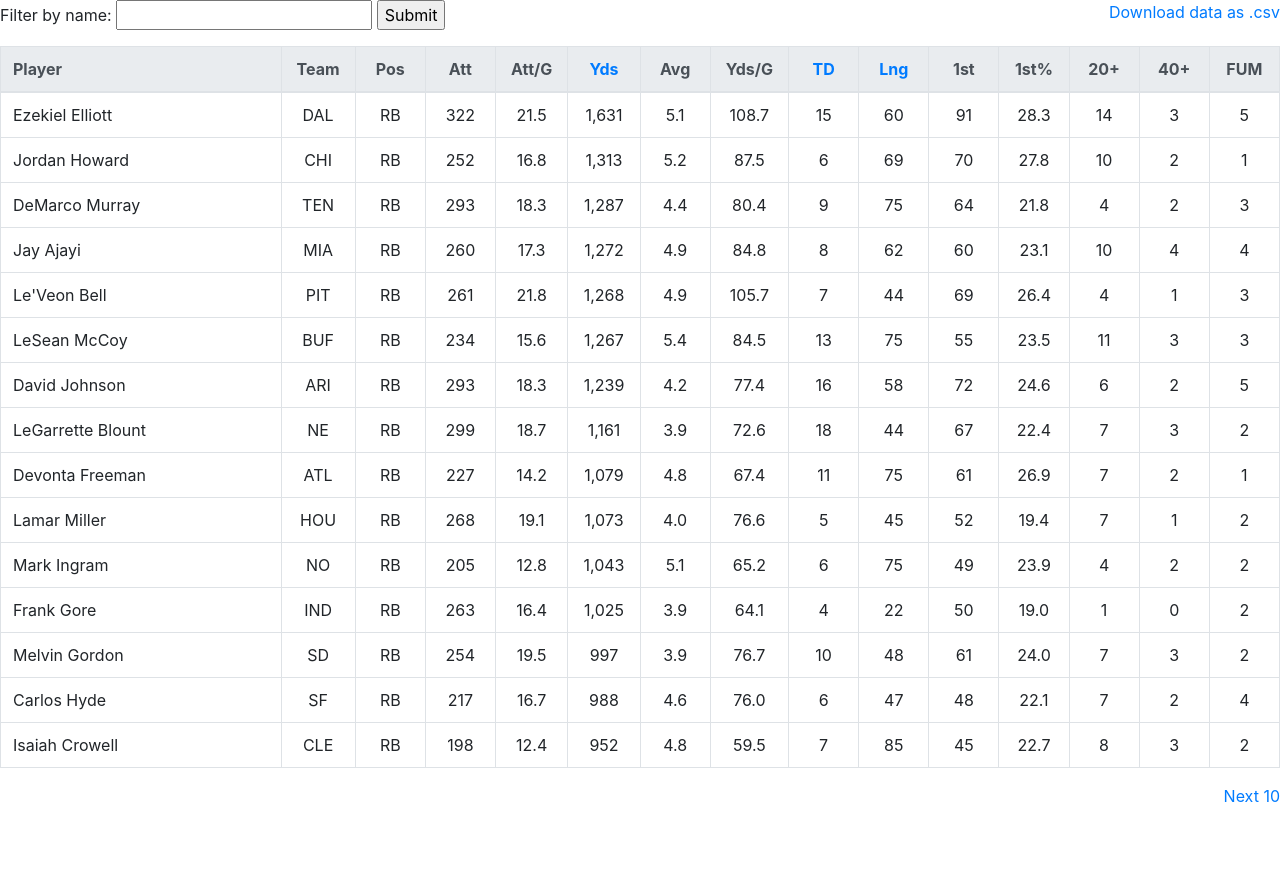
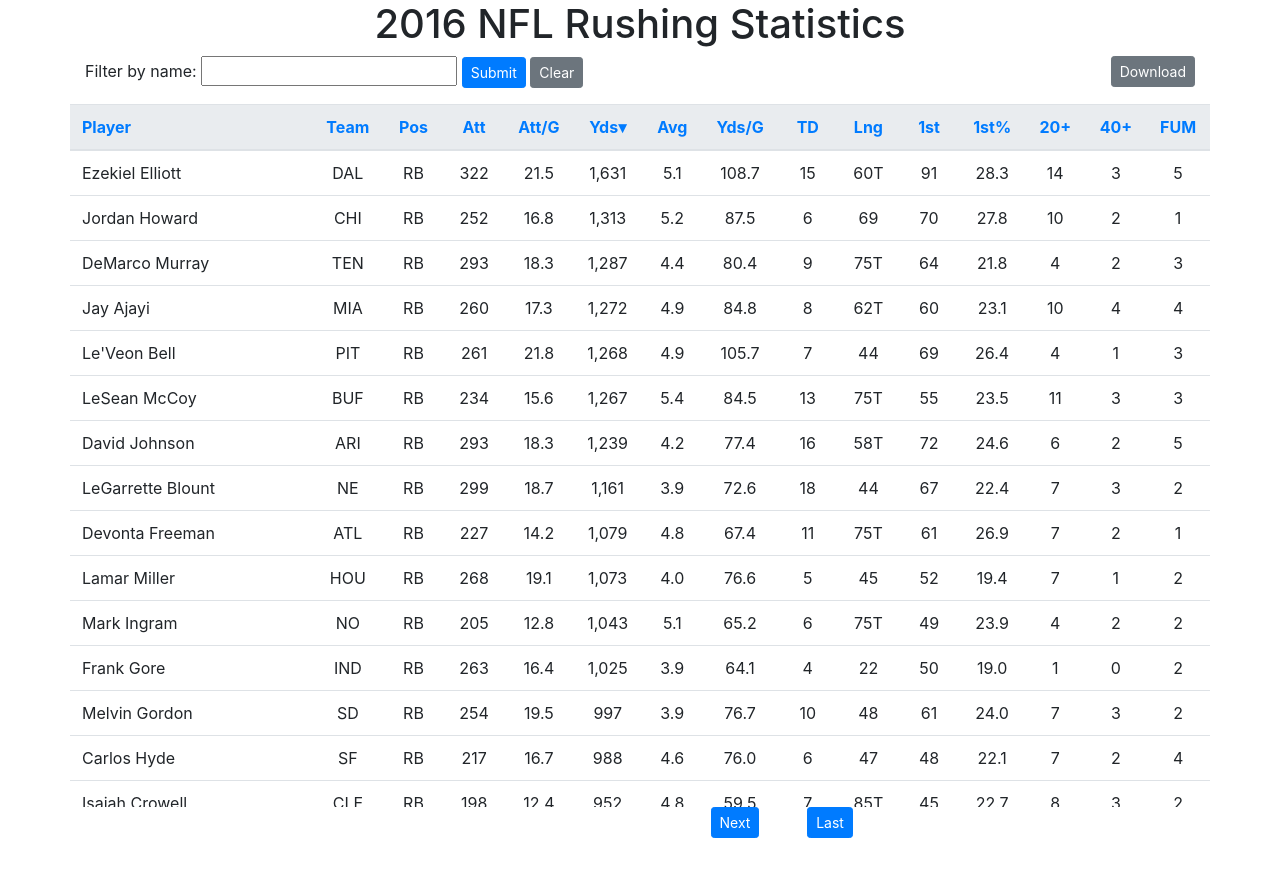
Before and after one commit to hkyplyr/nfl_rushing, a Flask app: page / in a window 1280 px wide. Shown: the top 877 px of the page. Run offline with Flask 2, Linux system fonts and the light colour scheme; some libraries are stand-ins or nearby versions.

Commit message:
Programatically render data instead of hardcoding
- Move column info into columns.py which is passed to the flask template
- Use those column objects to handle sorting all data and sort in different order

```diff
--- /dev/null
+++ b/nfl_rushing/columns.py
@@ -0,0 +1,75 @@
+from flask import Markup
+
+from nfl_rushing.models import Player
+
+
+class Column:
+    def __init__(self, display, sort_value, tooltip, column, asc=False):
+        self.display = display
+        self.sort_value = sort_value
+        self.tooltip = tooltip
+        self.column = column
+        self.asc = asc
+
+    def get_display(self, current_sort):
+        current_sort, is_ascending = parse_current_sort(current_sort)
+
+        if self.sort_value != current_sort:
+            return self.display
+
+        if is_ascending:
+            return self.display + Markup('&#9652;')
+        else:
+            return self.display + Markup('&#9662;')
+
+    def get_sort(self, current_sort):
+        current_sort, is_ascending = parse_current_sort(current_sort)
+
+        if self.sort_value != current_sort:
+            return self.sort_value
+
+        if is_ascending:
+            return self.sort_value
+        else:
+            return f'{self.sort_value}-'
+
+    def get_order_by(self, is_ascending):
+        if is_ascending and self.asc or not is_ascending and not self.asc:
+            return self.column.desc()
+        else:
+            return self.column.asc()
+
+
+columns = {
+    column.sort_value: column for column in [
+        Column('Player', 'ply', 'Player\'s name', Player.name, asc=True),
+        Column('Team', 'tm', 'Player\'s team abbreviation', Player.team, asc=True),
+        Column('Pos', 'pos', 'Player\'s Position', Player.position, asc=True),
+        Column('Att', 'att', 'Rushing Attempts', Player.attempts),
+        Column('Att/G', 'apg', 'Rushing Attempts Per Game Average', Player.attempts_per_game),
+        Column('Yds', 'yds', 'Total Rushing Yards', Player.yards),
+        Column('Avg', 'avg', 'Average Rushing Yards Per Attempt', Player.yards_per_carry),
+        Column('Yds/G', 'ypg', 'Rushing Yards Per Game', Player.yards_per_game),
+        Column('TD', 'td', 'Total Rushing Touchdowns', Player.touchdowns),
+        Column('Lng', 'lng', 'Longest Rush (T indicates Touchdown)', Player.longest_run),
+        Column('1st', 'fd', 'Rushing First Downs', Player.first_downs),
+        Column('1st%', 'fdp', 'Rushing First Down Percentage', Player.first_down_percentage),
+        Column('20+', 'otw', 'Rushing 20+ Yards Each', Player.over_twenty),
+        Column('40+', 'ofo', 'Rushing 40+ Yards Each', Player.over_forty),
+        Column('FUM', 'fum', 'Rushing Fumbles', Player.fumbles)
+    ]
+}
+
+
+def get_order_by(sort_value):
+    if not sort_value:
+        return Player.yards.desc()
+
+    current_sort, is_ascending = parse_current_sort(sort_value)
+    return columns[current_sort].get_order_by(is_ascending)
+
+
+def parse_current_sort(current_sort):
+    current_sort = current_sort or 'yds'
+    is_ascending = '-' in current_sort
+    return current_sort.replace('-', ''), is_ascending
--- a/nfl_rushing/models.py
+++ b/nfl_rushing/models.py
@@ -21,16 +21,9 @@
     over_forty = db.Column(db.Integer)
     fumbles = db.Column(db.Integer)
 
-    @staticmethod
-    def get_column_for_sort(sort_value):
-        if sort_value == 'yds':
-            return Player.yards
-        elif sort_value == 'td':
-            return Player.touchdowns
-        elif sort_value == 'lng':
-            return Player.longest_run
-        else:
-            return Player.yards
+    def get_stylized_longest_run(self):
+        return self.longest_run if not self.long_is_touchdown \
+            else f'{self.longest_run}T'
 
     @staticmethod
     def init(data):
--- a/nfl_rushing/templates/index.html
+++ b/nfl_rushing/templates/index.html
@@ -1,35 +1,5 @@
 <html>
 
-    <body>
-        <div>
-            <form style=float:left; method="GET">
-                Filter by name: <input name="name">
-                <input type="submit">
-            </form>
-            <a href="{{ download_url }}" style=float:right;>Download data as .csv</a>
-        </div>
-        <div>
-        <table class="table table-bordered table-hover">
-            <thead class="thead-light">
-                <tr>
-                    <th class="text-left">Player</th>
-                    <th>Team</th>
-                    <th>Pos</th>
-                    <th>Att</th>
-                    <th>Att/G</th>
-                    <th><a href="{{ sort_yds_url }}">Yds</a></th>
-                    <th>Avg</th>
-                    <th>Yds/G</th>
-                    <th><a href="{{ sort_td_url }}">TD</a></th>
-                    <th><a href="{{ sort_lng_url }}">Lng</a></th>
-                    <th>1st</th>
-                    <th>1st%</th>
-                    <th>20+</th>
-                    <th>40+</th>
-                    <th>FUM</th>
-                </tr>
-            </thead>
-            {% for player in players %}
 <head>
   <title>2016 NFL Rushing Statistics</title>
   <!-- Required meta tags -->
@@ -45,8 +15,45 @@
   <!-- Stylesheet -->
   <link rel="stylesheet" type="text/css" href="{{ url_for('static', filename='style.css') }}">
 </head>
+
+<body>
+  <div class="container">
+    <div id="title-row" class="row justify-content-center">
+      <h1>2016 NFL Rushing Statistics</h1>
+    </div>
+
+    <div title="filter-row" class="row justify-content-between">
+      <div class="col-auto">
+        <form method="GET">
+          {% set placeholder = '' if name is none else name %}
+          Filter by name: <input id="name-filter" name="name" value="{{ placeholder }}" maxlength=100>
+          <input id="submit-button" type="submit" value="Submit" class="btn btn-primary btn-sm">
+          <a href="{{ url_for('bp.index', sort=sort, page=page) }}" class="btn btn-secondary btn-sm">Clear</a>
+        </form>
+      </div>
+      <div class="col-auto">
+        <a href="{{ url_for('bp.download', sort=sort, name=name) }}" class="btn btn-secondary btn-sm flo">Download</a>
+      </div>
+    </div>
+
+    <div id="table-row" class="row h-75">
+      <div class="table-responsive h-100">
+        <table class="table">
+          <thead class="thead-light">
             <tr>
-                <td class="text-left">{{ player.name }}</td>
+              {% for column in columns %}
+              <th>
+                <a href="{{ url_for('bp.index', sort=column.get_sort(sort), name=name, page=page) }}" data-toggle="tooltip" title="{{ column.tooltip }}">
+                  {{ column.get_display(sort) }}
+                </a>
+              </th>
+              {% endfor %}
+            </tr>
+          </thead>
+          <tbody>
+            {% for player in players.items %}
+            <tr>
+              <td >{{ player.name }}</td>
               <td>{{ player.team }}</td>
               <td>{{ player.position }}</td>
               <td>{{ player.attempts }}</td>
@@ -55,22 +62,53 @@
               <td>{{ player.yards_per_carry }}</td>
               <td>{{ player.yards_per_game }}</td>
               <td>{{ player.touchdowns }}</td>
-                <td>{{ player.longest_run }}</td>
+              <td>{{ player.get_stylized_longest_run() }}</td>
               <td>{{ player.first_downs }}</td>
               <td>{{ player.first_down_percentage }}</td>
               <td>{{ player.over_twenty }}</td>
               <td>{{ player.over_forty }}</td>
               <td>{{ player.fumbles }}</td>
             </tr>
+            {% else %}
+            <tr>
+              <td class="text-center" colspan="15">No players found matching "{{ name }}"</td>
+            </tr>
             {% endfor %}
+          </tbody>
         </table>
       </div>
-        {% if prev_url %}
-        <a href="{{ prev_url }}">Next 10</a>
+    </div>
+    <div id="paging-row" class="row justify-content-center">
+      <div class="col-xl-1 col-lg-1 col-md-2 col-sm-2 col-2 text-center">
+        {% if players.has_prev %}
+        <a href="{{ url_for('bp.index', sort=sort, name=name, page=1) }}" class="btn btn-primary btn-sm">First</a>
         {% endif %}
-        {% if next_url %}
-        <a style=float:right href="{{ next_url }}">Next 10</a>
+      </div>
+      <div class="col-xl-1 col-lg-1 col-md-2 col-sm-2 col-2 text-center">
+        {% if players.has_prev %}
+        <a href="{{ url_for('bp.index', sort=sort, name=name, page=players.prev_num) }}"
+          class="btn btn-primary btn-sm">Prev</a>
         {% endif %}
+      </div>
+      <div class="col-xl-1 col-lg-1 col-md-2 col-sm-2 col-2 text-center">
+        {% if (sort is not none) or (name is not none) %}
+        <a href="{{ url_for('bp.index') }}" class="btn btn-secondary btn-sm">Reset</a>
+        {% endif %}
+      </div>
+      <div class="col-xl-1 col-lg-1 col-md-2 col-sm-2 col-2 text-center">
+        {% if players.has_next %}
+        <a href="{{ url_for('bp.index', sort=sort, name=name, page=players.next_num) }}"
+          class="btn btn-primary btn-sm">Next</a>
+        {% endif %}
+      </div>
+      <div class="col-xl-1 col-lg-1 col-md-2 col-sm-2 col-2 text-center">
+        {% if players.has_next %}
+        <a href="{{ url_for('bp.index', sort=sort, name=name, page=players.pages) }}"
+          class="btn btn-primary btn-sm">Last</a>
+        {% endif %}
+      </div>
+    </div>
+  </div>
+</body>
 
-    </body>
 </html>
--- a/nfl_rushing/views.py
+++ b/nfl_rushing/views.py
@@ -1,8 +1,9 @@
 import csv
 import tempfile
 
-from flask import Blueprint, render_template, request, send_file, url_for
+from flask import Blueprint, render_template, request, send_file
 
+from nfl_rushing.columns import columns, get_order_by
 from nfl_rushing.models import Player
 
 bp = Blueprint('bp', __name__)
@@ -13,17 +14,9 @@
     sort = __get_sort_query_param()
     page = __get_page_query_param()
     name = __get_name_query_param()
-
     players = __get_base_query(name, sort).paginate(page, 15)
 
-    sort_td_url = url_for('bp.index', page=page, sort='td', name=name)
-    sort_yds_url = url_for('bp.index', page=page, sort='yds', name=name)
-    sort_lng_url = url_for('bp.index', page=page, sort='lng', name=name)
-    download_url = url_for('bp.download', sort=sort, name=name)
-    next_url = url_for('bp.index', page=players.next_num, sort=sort) if players.has_next else None
-    prev_url = url_for('bp.index', page=players.prev_num, sort=sort) if players.has_prev else None
-    return render_template('index.html', players=players.items, prev_url=prev_url, next_url=next_url, sort_td_url=sort_td_url,
-                           sort_yds_url=sort_yds_url, sort_lng_url=sort_lng_url, download_url=download_url)
+    return render_template('index.html', columns=columns.values(), players=players, name=name, sort=sort, page=page)
 
 
 @bp.route('/download')
@@ -56,9 +49,7 @@
 
 
 def __get_base_query(name, sort):
+    base_query = Player.query.order_by(get_order_by(sort))
     if name:
-        return Player.query \
-                     .filter(Player.name.contains(name)) \
-                     .order_by(Player.get_column_for_sort(sort).desc())
-    else:
-        return Player.query.order_by(Player.get_column_for_sort(sort).desc())
+        base_query = base_query.filter(Player.name.contains(name))
+    return base_query
```
Also changed, not shown: test/test_app.py (+18 -0 lines). Lines whose indentation alone changed are shown as unchanged.
